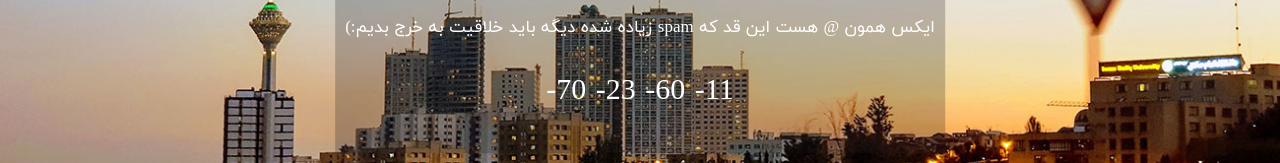
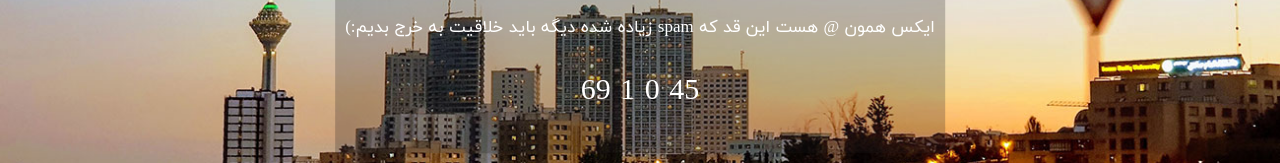
Before and after one commit to iwebman/iwebman, a plain HTML site: page index.html in a window 1280 px wide. Shown: the part 399-562 px from the top of the page. Drawn offline with Linux system fonts and the light colour scheme.

Commit message:
update index counter

```diff
--- a/index.html
+++ b/index.html
@@ -137,7 +137,7 @@ hr {
 </div>
 <script>
 // Set the date we're counting down to
-var countDownDate = new Date("Nov 12, 2019 00:00:00").getTime();
+var countDownDate = new Date("Mar 30, 2020 00:00:00").getTime();
 
 // Update the count down every 1 second
 var countdownfunction = setInterval(function() {
```
